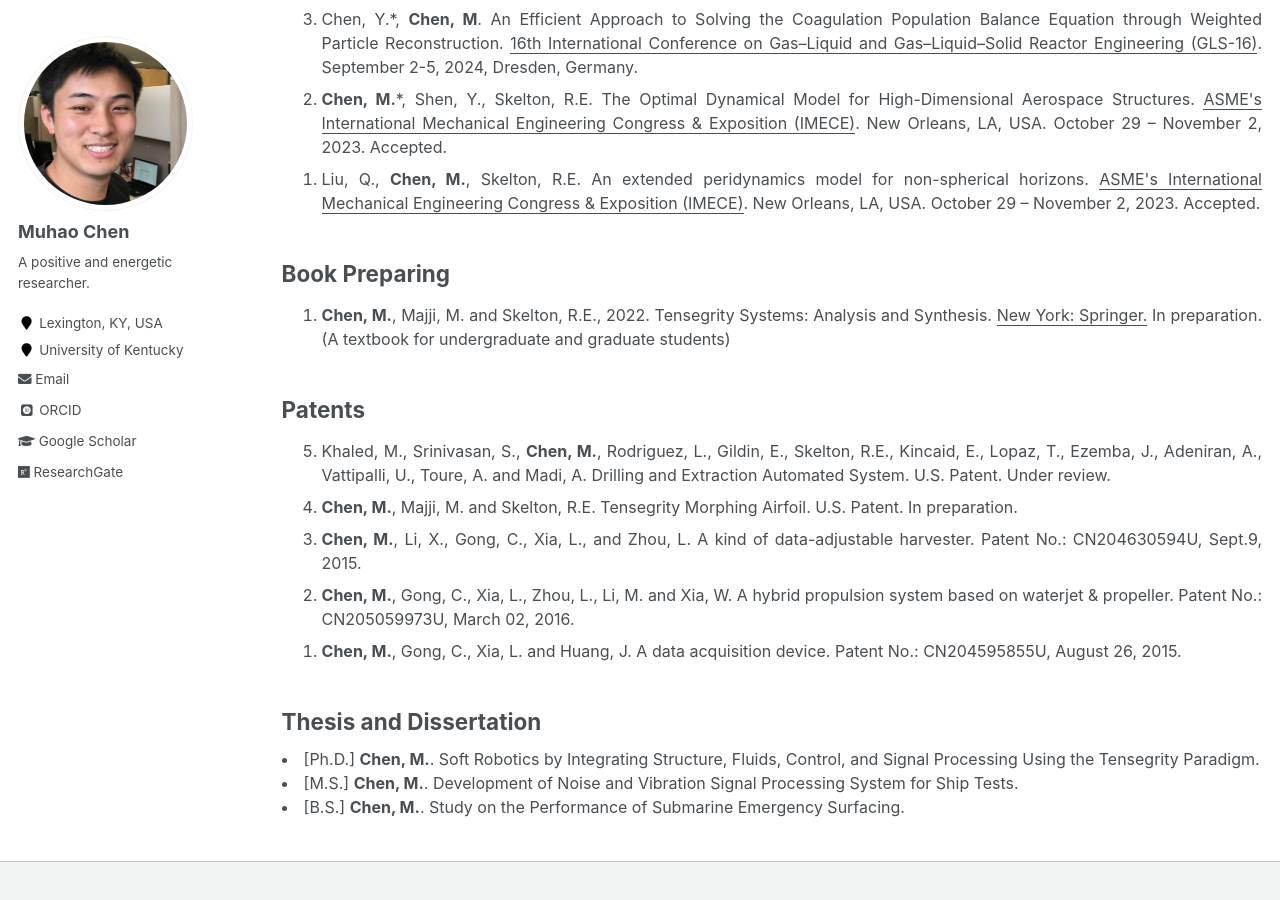
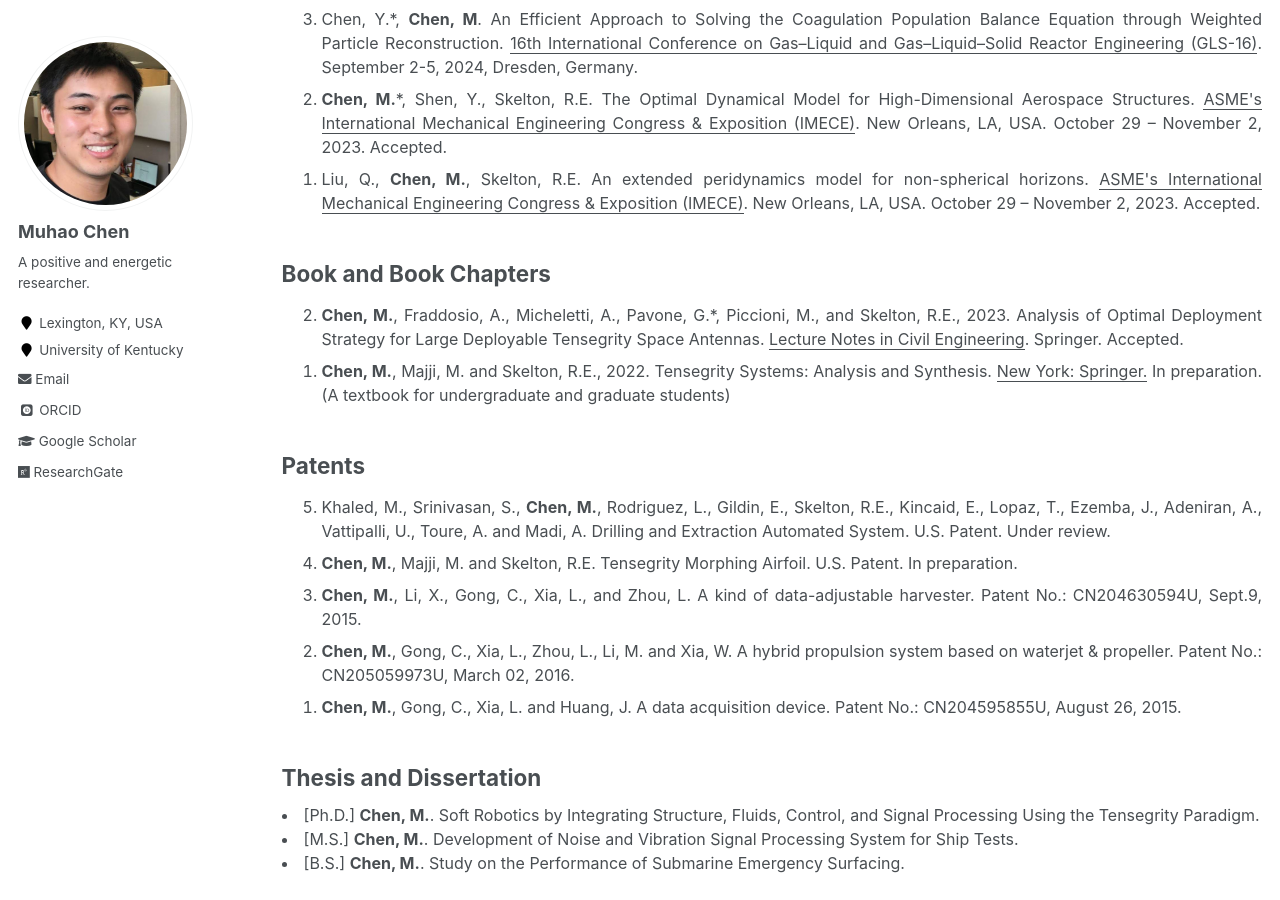
Before and after one commit to Muhao-Chen/muhao-chen.github.io, a Jekyll site: the page built from _pages/publication.md, in a window 1280 px wide and 900 px high, scrolled down 3222 px. Built offline with Jekyll 4.4.1, drawn with Linux system fonts in a browser that asks for light colours; some web fonts are replaced.

Commit message:
Update publication.md

```diff
--- a/_pages/publication.md
+++ b/_pages/publication.md
@@ -63,7 +63,6 @@ toc: true
 </ol>
 </font>
 
-
 ## Submitted Papers
 ### Journal Articles
 <font size=3>
@@ -91,10 +90,12 @@ toc: true
 </ol>
 </font>
 
-
-## Book Preparing
+## Book and Book Chapters
 <font size=3>
 <ol reversed>
+
+<li> <strong>Chen, M.</strong>, Fraddosio, A., Micheletti, A., Pavone, G.*, Piccioni, M., and Skelton, R.E., 2023. Analysis of Optimal Deployment Strategy for Large Deployable Tensegrity Space Antennas. <u>Lecture Notes in Civil Engineering</u>. Springer. Accepted. </li>
+
 <!-- <li> <strong>Chen, M.</strong>, Chen, B. and Skelton, R.E., 2023. Tensegrity Systems. <u>Higher Education Press.</u> In preparation. </li> -->
 <li> <strong>Chen, M.</strong>, Majji, M. and Skelton, R.E., 2022. Tensegrity Systems: Analysis and Synthesis. <u>New York: Springer.</u> In preparation. (A textbook for undergraduate and graduate students) </li>
 </ol>
```
